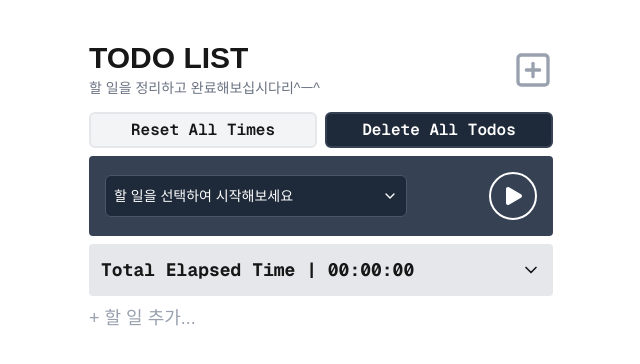
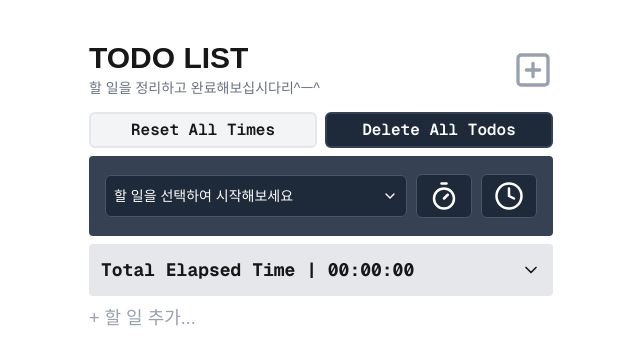
Before and after one commit to Rodgershyeonsik/toy-todo, a Next.js app: page / in a window 1280 px wide. Shown: the top 364 px of the page, without its empty margins (319-959 px from the left). Built offline with nearby package versions, Linux system fonts and the light colour scheme.

Commit message:
feat: add stopwatch/timer mode toggle buttons to TaskPlayer UI

```diff
--- a/components/features/TaskPlayer.tsx
+++ b/components/features/TaskPlayer.tsx
@@ -1,13 +1,15 @@
 import { TimerStep } from "@/types/timer";
 import { Todo } from "@/types/todo";
-import { ChevronDown, Pause, Play, Square } from "lucide-react";
-import { formatTime, formatTimeToEn } from "@/utils";
+import { ChevronDown, Clock, Pause, Play, Square, Timer } from "lucide-react";
+import { cn, formatTime, formatTimeToEn } from "@/utils";
 import { flexBetweenCn, flexCenterCn } from "@/constants/styles";
 import { useRef, useState } from "react";
 import useTodoStore from "@/store/useTodoStore";
 import { useTodoMutation } from "@/hooks/useTodoMutation";
 
-const taskPlayerButtonStyle = `${flexCenterCn} w-12 h-12 border-2 border-white rounded-full hover:bg-white/10 transition-colors`;
+const playButtonStyle = `${flexCenterCn} w-12 h-12 border-2 border-white rounded-full hover:bg-white/10 transition-colors`;
+const playerToggleStyle =
+  "py-1.5 px-3 border-gray-600 border rounded-md bg-gray-800 hover:bg-white/10";
 
 export default function TaskPlayer() {
   const { updateTodos } = useTodoMutation();
@@ -111,11 +113,11 @@ const IdlePlayer = ({
           className="absolute right-2 ml-1.5 pointer-events-none"
         />
       </div>
-      <button
-        className={`${taskPlayerButtonStyle} shrink-0 ml-1.5`}
-        onClick={() => onPlayTimer(runningTodo?.id ?? "")}
-      >
-        <Play className="fill-white stroke-none" />
+      <button className={cn(playerToggleStyle)} onClick={() => {}}>
+        <Timer size={30} />
+      </button>
+      <button className={cn(playerToggleStyle)} onClick={() => {}}>
+        <Clock size={30} />
       </button>
     </div>
   );
@@ -154,14 +156,14 @@ const ActivePlayer = ({
       </div>
       <div className="flex gap-1.5">
         <button
-          className={taskPlayerButtonStyle}
+          className={playButtonStyle}
           onClick={() => onStopTimer(runningTodo?.id)}
         >
           <Square className="fill-white stroke-none" />
         </button>
 
         <button
-          className={taskPlayerButtonStyle}
+          className={playButtonStyle}
           onClick={
             timerStatus === "PAUSED"
               ? () => onPlayTimer(runningTodo?.id)
```
